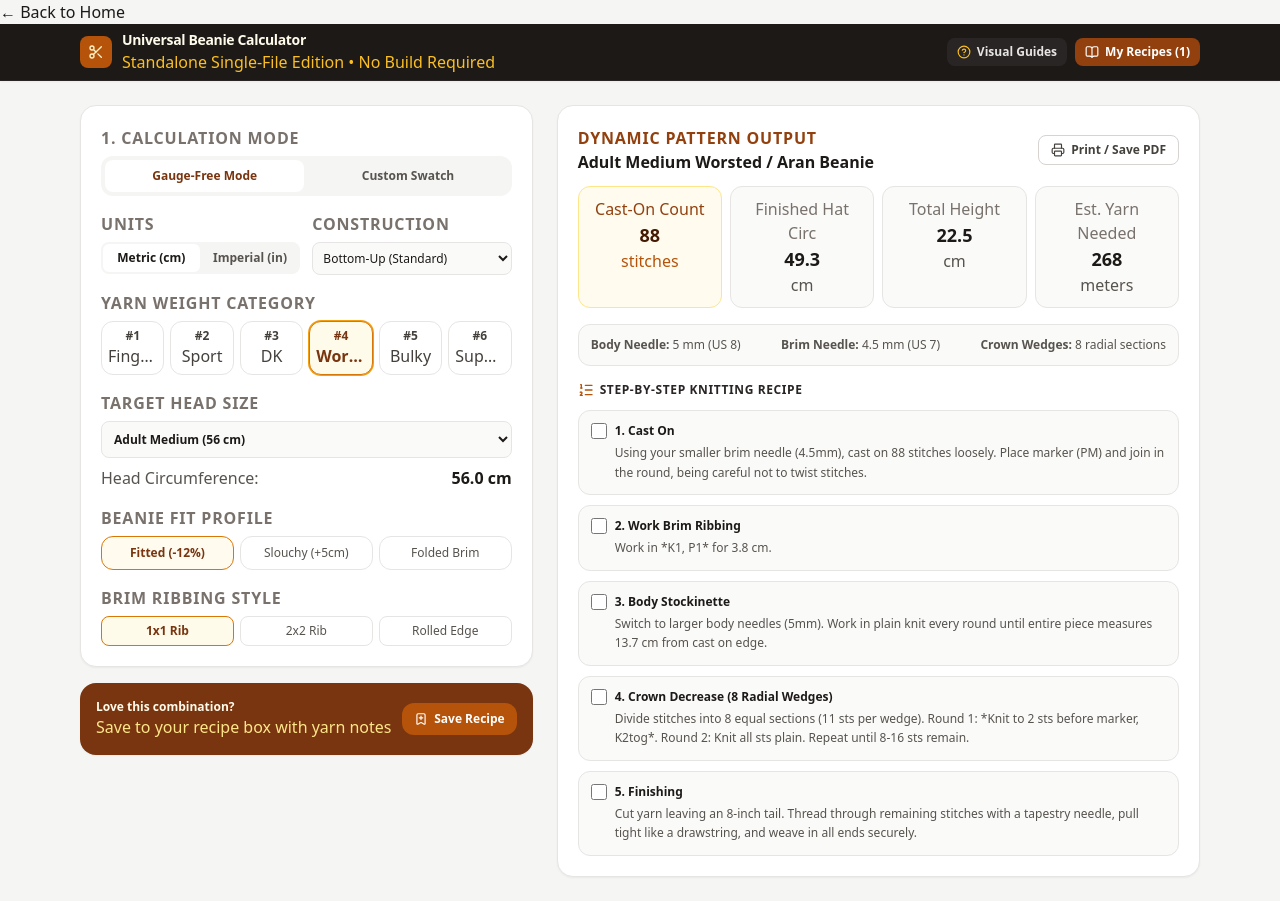
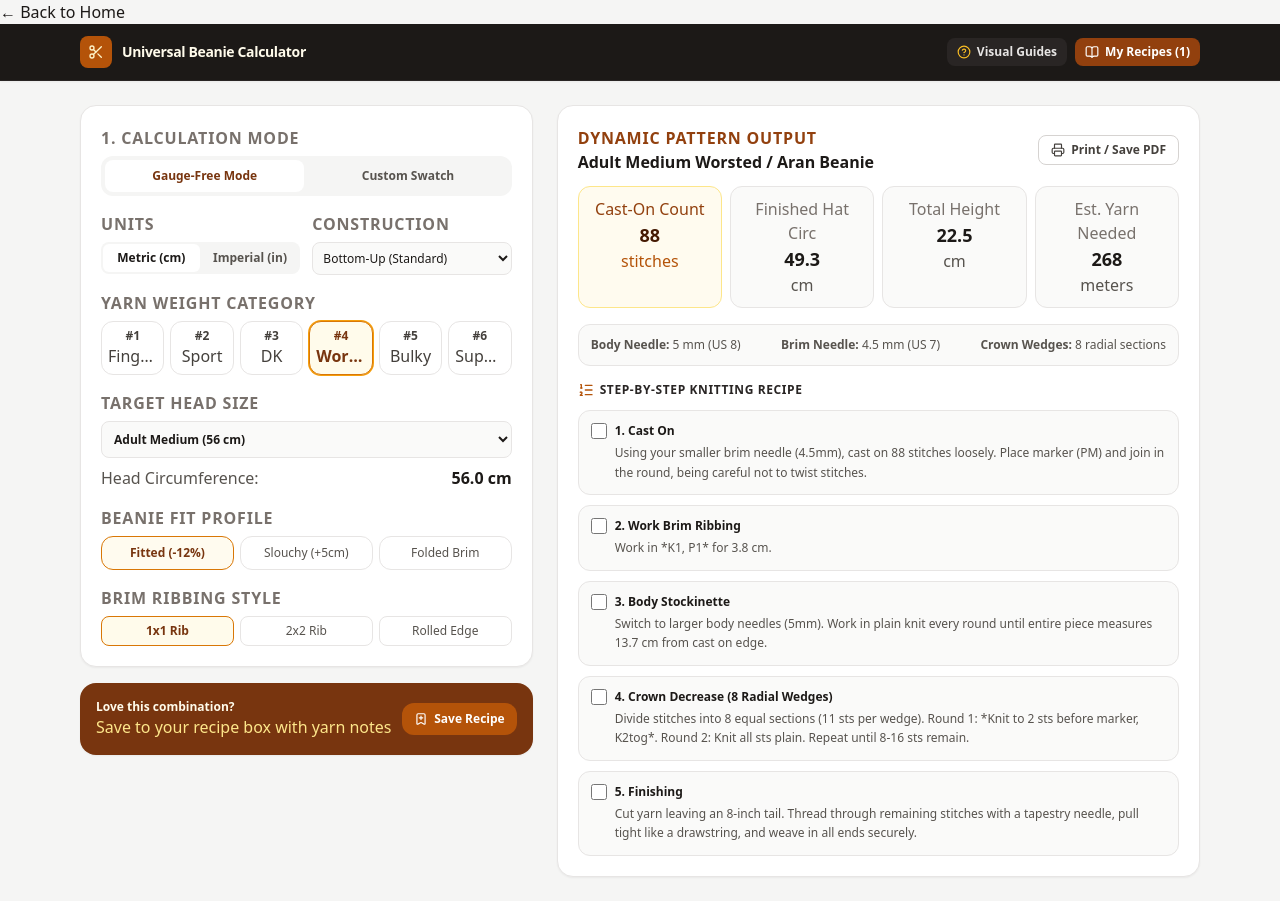
Before and after one commit to KirstN44/stitch-minded, a Jekyll site: the page beanie-calculator.html, which Jekyll copies as it is, in a window 1280 px wide. Built offline with Jekyll 4.4.1, drawn with Linux system fonts in a browser that asks for light colours; nearby versions of some CDN libraries.

Commit message:
Remove standalone edition text from header
Removed the 'Standalone Single-File Edition' text from the header.

```diff
--- a/beanie-calculator.html
+++ b/beanie-calculator.html
@@ -28,7 +28,6 @@
         </div>
         <div>
           <h1 class="text-sm font-bold tracking-tight text-amber-50">Universal Beanie Calculator</h1>
-          <span class="text-3xs text-amber-400 font-medium">Standalone Single-File Edition &bull; No Build Required</span>
         </div>
       </div>
 
```
